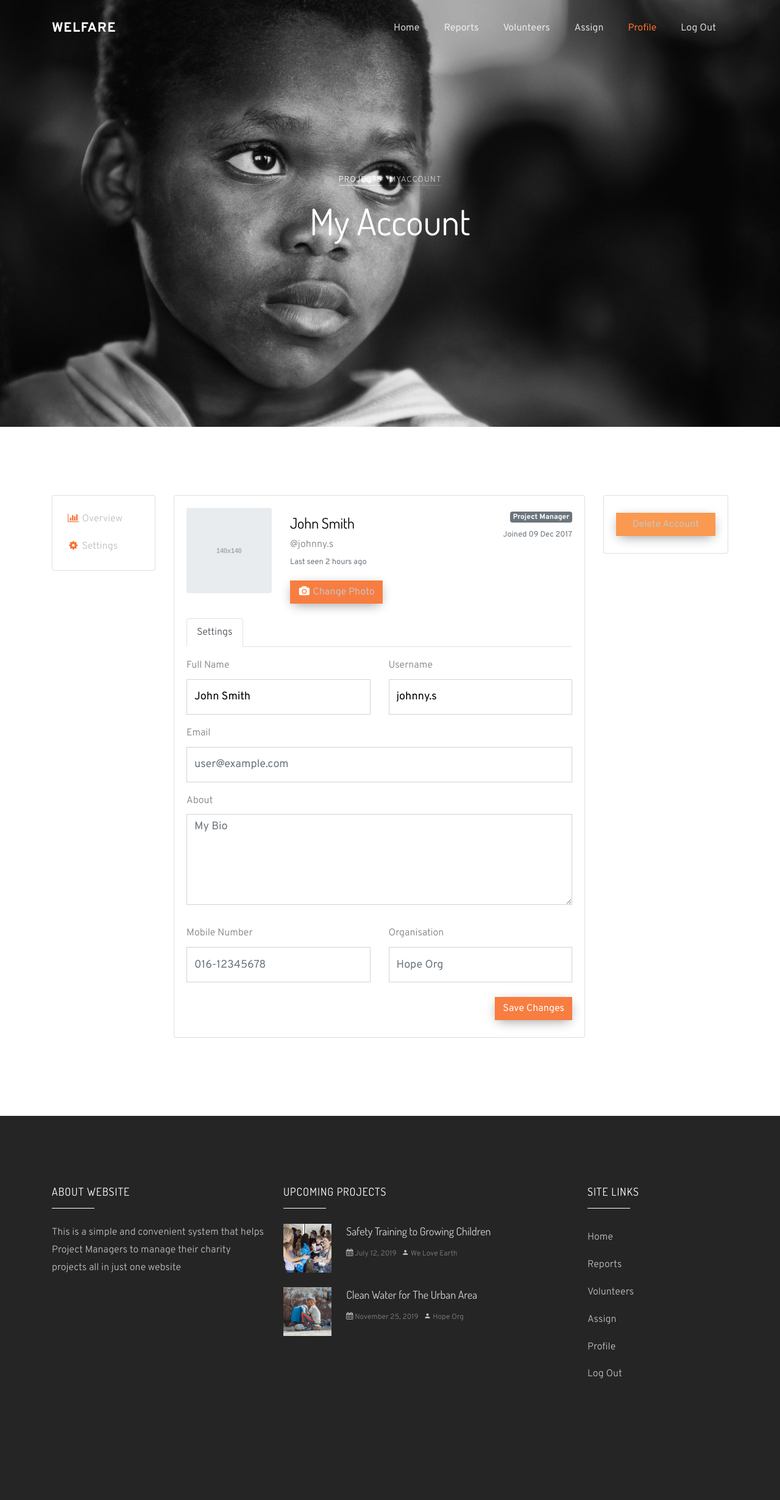
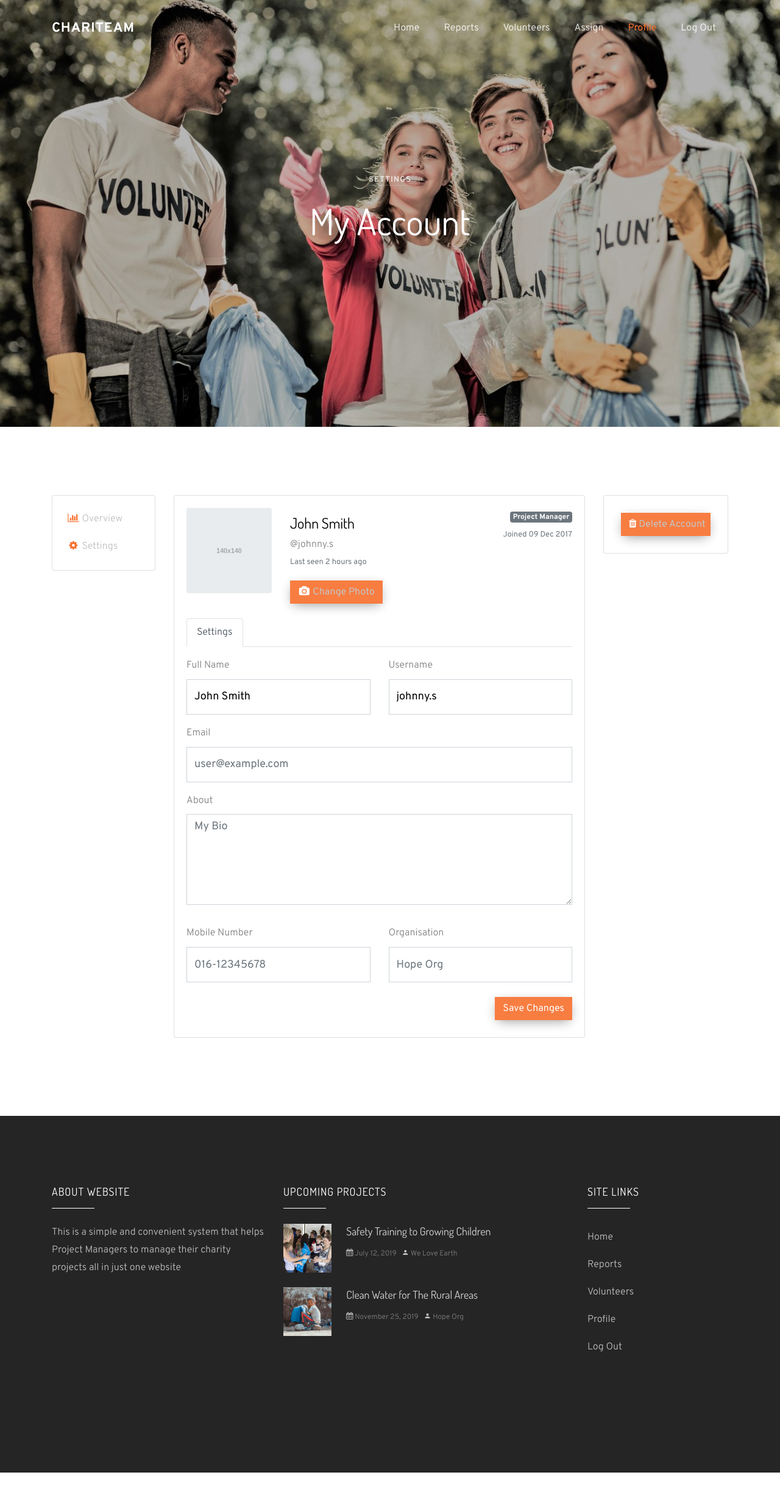
Before and after one commit to FitriMakmor/chariteam, a PHP site: page /userProfileEdit.html in a window 1280 px wide. Shown: the whole page at 61% size. After the commit the page ends 2415 px from the top, so only its background shows below. Run offline with PHP 8.4, Linux system fonts and the light colour scheme; some libraries are stand-ins or nearby versions; some web fonts are replaced.

Commit message:
final changes

```diff
--- a/DeleteProfileButton.css
+++ b/DeleteProfileButton.css
@@ -21,6 +21,7 @@ button:hover {
   width: 50%;
 }
 
+
 /* Add a color to the cancel button */
 .cancelbtn {
   background-color: #ccc;
@@ -38,6 +39,7 @@ button:hover {
   text-align: center;
 }
 
+
 /* The Modal (background) */
 .modal {
   display: none; /* Hidden by default */
@@ -48,32 +50,36 @@ button:hover {
   width: 100%; /* Full width */
   height: 100%; /* Full height */
   overflow: auto; /* Enable scroll if needed */
-  background-color: #474e5d;
   padding-top: 50px;
+  background-color: rgba(0, 0, 0, 0.4);
 }
 
+
+.is-blurred {
+  filter: blur(10px);
+  -webkit-filter: blur(10px);
+}
+
+
 /* Modal Content/Box */
+.myModal-content {
+  background-color: #fefefe;
+  margin: 5% auto 15% auto; /* 5% from the top, 15% from the bottom and centered */
+  border: 1px solid #888;
+  width: 40%; /* Could be more or less, depending on screen size */
+}
+
 .modal-content {
   background-color: #fefefe;
   margin: 5% auto 15% auto; /* 5% from the top, 15% from the bottom and centered */
   border: 1px solid #888;
-  width: 50%; /* Could be more or less, depending on screen size */
+  width: 40%; /* Could be more or less, depending on screen size */
 }
 
 /* Style the horizontal ruler */
 hr {
   border: 1px solid #f1f1f1;
   margin-bottom: 25px;
-}
-
-/* The Modal Close Button (x) */
-.close {
-  position: absolute;
-  right: 35px;
-  top: 15px;
-  font-size: 40px;
-  font-weight: bold;
-  color: #f1f1f1;
 }
 
 .close:hover,
--- a/addProject.html
+++ b/addProject.html
@@ -147,7 +147,6 @@
               <li><a href="projects.html" class="py-2 d-block">Home</a></li>
               <li><a href="meetingreport.html" class="py-2 d-block">Reports</a></li>
               <li><a href="listvolunteer.html" class="py-2 d-block">Volunteers</a></li>
-              <li><a href="assign-volunteers.html" class="py-2 d-block">Assign</a></li>
               <li><a href="userProfileMain.html" class="py-2 d-block">Profile</a></li>
               <li><a href="login.html" class="py-2 d-block">Log Out</a></li>
             </ul>
--- a/addreport.html
+++ b/addreport.html
@@ -129,7 +129,7 @@
             <div class="block-21 mb-4 d-flex">
               <a class="blog-img mr-4" style="background-image: url(images/image_2.jpg);"></a>
               <div class="text">
-                <h3 class="heading"><a href="projects.html">Clean Water for The Urban Area</a></h3>
+                <h3 class="heading"><a href="projects.html">Clean Water for The Rural Areas</a></h3>
                 <div class="meta">
                   <div><a href="#"><span class="icon-calendar"></span> November 25, 2019</a></div>
                   <div><a href="#"><span class="icon-person" name="Organisation"></span> Hope Org</a></div>
@@ -146,7 +146,6 @@
               <li><a href="projects.html" class="py-2 d-block">Home</a></li>
               <li><a href="meetingreport.html" class="py-2 d-block">Reports</a></li>
               <li><a href="listvolunteer.html" class="py-2 d-block">Volunteers</a></li>
-              <li><a href="assign-volunteers.html" class="py-2 d-block">Assign</a></li>
               <li><a href="userProfileMain.html" class="py-2 d-block">Profile</a></li>
               <li><a href="login.html" class="py-2 d-block">Log Out</a></li>
             </ul>
--- a/assign-volunteers.html
+++ b/assign-volunteers.html
@@ -252,7 +252,7 @@
               <div class="block-21 mb-4 d-flex">
                 <a class="blog-img mr-4" style="background-image: url(images/image_2.jpg);"></a>
                 <div class="text">
-                  <h3 class="heading"><a href="projects.html">Clean Water for The Urban Area</a></h3>
+                  <h3 class="heading"><a href="projects.html">Clean Water for The Rural Areas</a></h3>
                   <div class="meta">
                     <div><a href="#"><span class="icon-calendar"></span> November 25, 2019</a></div>
                     <div><a href="#"><span class="icon-person" name="Organisation"></span> Hope Org</a></div>
@@ -269,7 +269,6 @@
                 <li><a href="projects.html" class="py-2 d-block">Home</a></li>
                 <li><a href="meetingreport.html" class="py-2 d-block">Reports</a></li>
                 <li><a href="listvolunteer.html" class="py-2 d-block">Volunteers</a></li>
-                <li><a href="assign-volunteers.html" class="py-2 d-block">Assign</a></li>
                 <li><a href="userProfileMain.html" class="py-2 d-block">Profile</a></li>
                 <li><a href="login.html" class="py-2 d-block">Log Out</a></li>
               </ul>
--- a/createvolunteer.html
+++ b/createvolunteer.html
@@ -195,7 +195,7 @@
               <div class="block-21 mb-4 d-flex">
                 <a class="blog-img mr-4" style="background-image: url(images/image_2.jpg);"></a>
                 <div class="text">
-                  <h3 class="heading"><a href="projects.html">Clean Water for The Urban Area</a></h3>
+                  <h3 class="heading"><a href="projects.html">Clean Water for The Rural Areas</a></h3>
                   <div class="meta">
                     <div><a href="#"><span class="icon-calendar"></span> November 25, 2019</a></div>
                     <div><a href="#"><span class="icon-person" name="Organisation"></span> Hope Org</a></div>
@@ -212,7 +212,6 @@
                 <li><a href="projects.html" class="py-2 d-block">Home</a></li>
                 <li><a href="meetingreport.html" class="py-2 d-block">Reports</a></li>
                 <li><a href="listvolunteer.html" class="py-2 d-block">Volunteers</a></li>
-                <li><a href="assign-volunteers.html" class="py-2 d-block">Assign</a></li>
                 <li><a href="userProfileMain.html" class="py-2 d-block">Profile</a></li>
                 <li><a href="login.html" class="py-2 d-block">Log Out</a></li>
               </ul>
--- a/displayprofile.html
+++ b/displayprofile.html
@@ -180,7 +180,7 @@
               <div class="block-21 mb-4 d-flex">
                 <a class="blog-img mr-4" style="background-image: url(images/image_2.jpg);"></a>
                 <div class="text">
-                  <h3 class="heading"><a href="projects.html">Clean Water for The Urban Area</a></h3>
+                  <h3 class="heading"><a href="projects.html">Clean Water for The Rural Areas</a></h3>
                   <div class="meta">
                     <div><a href="#"><span class="icon-calendar"></span> November 25, 2019</a></div>
                     <div><a href="#"><span class="icon-person" name="Organisation"></span> Hope Org</a></div>
@@ -197,7 +197,6 @@
                 <li><a href="projects.html" class="py-2 d-block">Home</a></li>
                 <li><a href="meetingreport.html" class="py-2 d-block">Reports</a></li>
                 <li><a href="listvolunteer.html" class="py-2 d-block">Volunteers</a></li>
-                <li><a href="assign-volunteers.html" class="py-2 d-block">Assign</a></li>
                 <li><a href="userProfileMain.html" class="py-2 d-block">Profile</a></li>
                 <li><a href="login.html" class="py-2 d-block">Log Out</a></li>
               </ul>
--- a/donaterename.html
+++ b/donaterename.html
@@ -284,7 +284,6 @@
                 <li><a href="projects.html" class="py-2 d-block">Home</a></li>
                 <li><a href="meetingreport.html" class="py-2 d-block">Reports</a></li>
                 <li><a href="listvolunteer.html" class="py-2 d-block">Volunteers</a></li>
-                <li><a href="assign-volunteers.html" class="py-2 d-block">Assign</a></li>
                 <li><a href="userProfileMain.html" class="py-2 d-block">Profile</a></li>
                 <li><a href="login.html" class="py-2 d-block">Log Out</a></li>
               </ul>
--- a/editProject.html
+++ b/editProject.html
@@ -140,7 +140,6 @@
             <li><a href="projects.html" class="py-2 d-block">Home</a></li>
             <li><a href="meetingreport.html" class="py-2 d-block">Reports</a></li>
             <li><a href="listvolunteer.html" class="py-2 d-block">Volunteers</a></li>
-            <li><a href="assign-volunteers.html" class="py-2 d-block">Assign</a></li>
             <li><a href="userProfileMain.html" class="py-2 d-block">Profile</a></li>
             <li><a href="login.html" class="py-2 d-block">Log Out</a></li>
           </ul>
--- a/editreport.html
+++ b/editreport.html
@@ -129,7 +129,7 @@
               <div class="block-21 mb-4 d-flex">
                 <a class="blog-img mr-4" style="background-image: url(images/image_2.jpg);"></a>
                 <div class="text">
-                  <h3 class="heading"><a href="projects.html">Clean Water for The Urban Area</a></h3>
+                  <h3 class="heading"><a href="projects.html">Clean Water for The Rural Areas</a></h3>
                   <div class="meta">
                     <div><a href="#"><span class="icon-calendar"></span> November 25, 2019</a></div>
                     <div><a href="#"><span class="icon-person" name="Organisation"></span> Hope Org</a></div>
@@ -146,7 +146,6 @@
                 <li><a href="projects.html" class="py-2 d-block">Home</a></li>
                 <li><a href="meetingreport.html" class="py-2 d-block">Reports</a></li>
                 <li><a href="listvolunteer.html" class="py-2 d-block">Volunteers</a></li>
-                <li><a href="assign-volunteers.html" class="py-2 d-block">Assign</a></li>
                 <li><a href="userProfileMain.html" class="py-2 d-block">Profile</a></li>
                 <li><a href="login.html" class="py-2 d-block">Log Out</a></li>
               </ul>
--- a/editvolunteer.html
+++ b/editvolunteer.html
@@ -209,7 +209,7 @@
               <div class="block-21 mb-4 d-flex">
                 <a class="blog-img mr-4" style="background-image: url(images/image_2.jpg);"></a>
                 <div class="text">
-                  <h3 class="heading"><a href="projects.html">Clean Water for The Urban Area</a></h3>
+                  <h3 class="heading"><a href="projects.html">Clean Water for The Rural Areas</a></h3>
                   <div class="meta">
                     <div><a href="#"><span class="icon-calendar"></span> November 25, 2019</a></div>
                     <div><a href="#"><span class="icon-person" name="Organisation"></span> Hope Org</a></div>
@@ -226,7 +226,6 @@
                 <li><a href="projects.html" class="py-2 d-block">Home</a></li>
                 <li><a href="meetingreport.html" class="py-2 d-block">Reports</a></li>
                 <li><a href="listvolunteer.html" class="py-2 d-block">Volunteers</a></li>
-                <li><a href="assign-volunteers.html" class="py-2 d-block">Assign</a></li>
                 <li><a href="userProfileMain.html" class="py-2 d-block">Profile</a></li>
                 <li><a href="login.html" class="py-2 d-block">Log Out</a></li>
               </ul>
--- a/listOfReports1.html
+++ b/listOfReports1.html
@@ -284,7 +284,7 @@
               <div class="block-21 mb-4 d-flex">
                 <a class="blog-img mr-4" style="background-image: url(images/image_2.jpg);"></a>
                 <div class="text">
-                  <h3 class="heading"><a href="projects.html">Clean Water for The Urban Area</a></h3>
+                  <h3 class="heading"><a href="projects.html">Clean Water for The Rural Areas</a></h3>
                   <div class="meta">
                     <div><a href="#"><span class="icon-calendar"></span> November 25, 2019</a></div>
                     <div><a href="#"><span class="icon-person" name="Organisation"></span> Hope Org</a></div>
@@ -301,7 +301,6 @@
                 <li><a href="projects.html" class="py-2 d-block">Home</a></li>
                 <li><a href="meetingreport.html" class="py-2 d-block">Reports</a></li>
                 <li><a href="listvolunteer.html" class="py-2 d-block">Volunteers</a></li>
-                <li><a href="assign-volunteers.html" class="py-2 d-block">Assign</a></li>
                 <li><a href="userProfileMain.html" class="py-2 d-block">Profile</a></li>
                 <li><a href="login.html" class="py-2 d-block">Log Out</a></li>
               </ul>
--- a/listvolunteer.html
+++ b/listvolunteer.html
@@ -253,7 +253,7 @@
               <div class="block-21 mb-4 d-flex">
                 <a class="blog-img mr-4" style="background-image: url(images/image_2.jpg);"></a>
                 <div class="text">
-                  <h3 class="heading"><a href="projects.html">Clean Water for The Urban Area</a></h3>
+                  <h3 class="heading"><a href="projects.html">Clean Water for The Rural Areas</a></h3>
                   <div class="meta">
                     <div><a href="#"><span class="icon-calendar"></span> November 25, 2019</a></div>
                     <div><a href="#"><span class="icon-person" name="Organisation"></span> Hope Org</a></div>
@@ -270,7 +270,6 @@
                 <li><a href="projects.html" class="py-2 d-block">Home</a></li>
                 <li><a href="meetingreport.html" class="py-2 d-block">Reports</a></li>
                 <li><a href="listvolunteer.html" class="py-2 d-block">Volunteers</a></li>
-                <li><a href="assign-volunteers.html" class="py-2 d-block">Assign</a></li>
                 <li><a href="userProfileMain.html" class="py-2 d-block">Profile</a></li>
                 <li><a href="login.html" class="py-2 d-block">Log Out</a></li>
               </ul>
--- a/meetingreport.html
+++ b/meetingreport.html
@@ -212,7 +212,7 @@
               <div class="block-21 mb-4 d-flex">
                 <a class="blog-img mr-4" style="background-image: url(images/image_2.jpg);"></a>
                 <div class="text">
-                  <h3 class="heading"><a href="projects.html">Clean Water for The Urban Area</a></h3>
+                  <h3 class="heading"><a href="projects.html">Clean Water for The Rural Areas</a></h3>
                   <div class="meta">
                     <div><a href="#"><span class="icon-calendar"></span> November 25, 2019</a></div>
                     <div><a href="#"><span class="icon-person" name="Organisation"></span> Hope Org</a></div>
@@ -229,7 +229,6 @@
                 <li><a href="projects.html" class="py-2 d-block">Home</a></li>
                 <li><a href="meetingreport.html" class="py-2 d-block">Reports</a></li>
                 <li><a href="listvolunteer.html" class="py-2 d-block">Volunteers</a></li>
-                <li><a href="assign-volunteers.html" class="py-2 d-block">Assign</a></li>
                 <li><a href="userProfileMain.html" class="py-2 d-block">Profile</a></li>
                 <li><a href="login.html" class="py-2 d-block">Log Out</a></li>
               </ul>
--- a/project-volunteers.html
+++ b/project-volunteers.html
@@ -269,7 +269,6 @@
                 <li><a href="projects.html" class="py-2 d-block">Home</a></li>
                 <li><a href="meetingreport.html" class="py-2 d-block">Reports</a></li>
                 <li><a href="listvolunteer.html" class="py-2 d-block">Volunteers</a></li>
-                <li><a href="assign-volunteers.html" class="py-2 d-block">Assign</a></li>
                 <li><a href="userProfileMain.html" class="py-2 d-block">Profile</a></li>
                 <li><a href="login.html" class="py-2 d-block">Log Out</a></li>
               </ul>
--- a/projects.html
+++ b/projects.html
@@ -471,7 +471,6 @@
             <li><a href="projects.html" class="py-2 d-block">Home</a></li>
             <li><a href="meetingreport.html" class="py-2 d-block">Reports</a></li>
             <li><a href="listvolunteer.html" class="py-2 d-block">Volunteers</a></li>
-            <li><a href="assign-volunteers.html" class="py-2 d-block">Assign</a></li>
             <li><a href="userProfileMain.html" class="py-2 d-block">Profile</a></li>
             <li><a href="login.html" class="py-2 d-block">Log Out</a></li>
           </ul>
--- a/userProfileEdit.html
+++ b/userProfileEdit.html
@@ -1,7 +1,7 @@
 <!DOCTYPE html>
 <html lang="en">
   <head>
-    <title>Welfare - Free Bootstrap 4 Template by Colorlib</title>
+    <title>Chariteam - MyAccount</title>
     <meta charset="utf-8">
     <meta name="viewport" content="width=device-width, initial-scale=1, shrink-to-fit=no">
 
@@ -28,13 +28,12 @@
     <link rel="stylesheet" href="css/style.css">
     <link rel="stylesheet" href="DeleteProfileButton.css">
 
-
   </head>
   <body>
 
   <nav class="navbar navbar-expand-lg navbar-dark ftco_navbar bg-dark ftco-navbar-light" id="ftco-navbar">
     <div class="container">
-      <a class="navbar-brand" href="index.html">Welfare</a>
+      <a class="navbar-brand" href="projects.html">Chariteam</a>
       <button class="navbar-toggler" type="button" data-toggle="collapse" data-target="#ftco-nav" aria-controls="ftco-nav" aria-expanded="false" aria-label="Toggle navigation">
         <span class="oi oi-menu"></span> Menu
       </button>
@@ -53,12 +52,12 @@
   </nav>
     <!-- END nav -->
 
-    <div class="hero-wrap" style="background-image: url('images/bg_7.jpg');" data-stellar-background-ratio="0.5">
+    <div class="hero-wrap" style="background-image: url('images/bg_9.jpg');" data-stellar-background-ratio="0.5">
       <div class="overlay"></div>
       <div class="container">
         <div class="row no-gutters slider-text align-items-center justify-content-center" data-scrollax-parent="true">
           <div class="col-md-7 ftco-animate text-center" data-scrollax=" properties: { translateY: '70%' }">
-             <p class="breadcrumbs" data-scrollax="properties: { translateY: '30%', opacity: 1.6 }"><span class="mr-2"><a href="projects.html">Projects</a></span> <span>MyAccount</span></p>
+             <p class="breadcrumbs" data-scrollax="properties: { translateY: '30%', opacity: 1.6 }"><span class="font-weight-bold">Settings</span></p>
             <h1 class="mb-3 bread" data-scrollax="properties: { translateY: '30%', opacity: 1.6 }">My Account</h1>
           </div>
         </div>
@@ -74,8 +73,8 @@
            <div class="card p-3">
            <div class="e-navlist e-navlist--active-bg">
                <ul class="nav">
-               <li class="nav-item"><a class="nav-link px-2 active" href="userProfileMain.html"><i class="fa fa-fw fa-bar-chart mr-1"></i><span>Overview</span></a></li>
-               <li class="nav-item"><a class="nav-link px-2" href="userProfileEdit.html"><i class="fa fa-fw fa-cog mr-1"></i><span>Settings</span></a></li>
+               <li class="nav-item"><a class="nav-link px-2" href="userProfileMain.html"><i class="fa fa-fw fa-bar-chart mr-1"></i><span>Overview</span></a></li>
+               <li class="nav-item"><a class="nav-link px-2 active" href="userProfileEdit.html"><i class="fa fa-fw fa-cog mr-1"></i><span>Settings</span></a></li>
                </ul>
            </div>
            </div>
@@ -104,10 +103,36 @@
                     <p class="mb-0">@johnny.s</p>
                     <div class="text-muted"><small>Last seen 2 hours ago</small></div>
                     <div class="mt-2">
-                      <button class="btn btn-primary" type="button">
+                      <button class="btn btn-primary" type="button" onclick="document.getElementById('id02').style.display='block'">
                         <i class="fa fa-fw fa-camera"></i>
                         <span>Change Photo</span>
                       </button>
+
+                      <div id="id02" class="modal">
+                        <form class="modal-content" action="/action_page.php">
+                          <div class="containerhere">
+                            <form method='post' action='' enctype="multipart/form-data">
+                              Select file : <input type='file' name='file' id='file' class='form-control' ><br>
+                              <input type='button' class='btn btn-info' value='Upload' id='btn_upload'> &nbsp;
+                              <input type="button" onclick="document.getElementById('id02').style.display='none'" class="btn btn-primary" value='Cancel'>
+                            </form>
+
+                          </div>
+                        </form>
+                      </div>
+                      <script>
+                        // Get the modal
+                        var modal = document.getElementById('id02');
+
+                        // When the user clicks anywhere outside of the modal, close it
+                        window.onclick = function(event) {
+                          if (event.target == modal) {
+                            modal.style.display = "none";
+                          }
+                        }
+                        </script>
+
+
 
 
                     </div>
@@ -190,17 +215,16 @@
       <div class="col-12 col-md-3 mb-3">
         <div class="card mb-3">
           <div class="card-body">
-
-              <button onclick="document.getElementById('id01').style.display='block'" class="btn btn-block btn-secondary">
-
+              <div class="px-xl-2">
+              <button onclick="document.getElementById('id01').style.display='block'" class="btn btn-block btn-primary">
+                <i class="fa fa-trash" aria-hidden="true"></i>
                   <span>Delete Account</span>
               </button>
-
+              <div class="px-xl-3">
           </div>
           </div>
           <div id="id01" class="modal">
-            <span onclick="document.getElementById('id01').style.display='none'" class="close" title="Close Modal">×</span>
-            <form class="modal-content" action="/action_page.php">
+            <form class="myModal-content" action="/action_page.php">
               <div class="containerhere">
                 <h1>Delete Account</h1>
                 <p>Are you sure you want to delete your account?</p>
@@ -261,7 +285,7 @@
               <div class="block-21 mb-4 d-flex">
                 <a class="blog-img mr-4" style="background-image: url(images/image_2.jpg);"></a>
                 <div class="text">
-                  <h3 class="heading"><a href="projects.html">Clean Water for The Urban Area</a></h3>
+                  <h3 class="heading"><a href="projects.html">Clean Water for The Rural Areas</a></h3>
                   <div class="meta">
                     <div><a href="#"><span class="icon-calendar"></span> November 25, 2019</a></div>
                     <div><a href="#"><span class="icon-person" name="Organisation"></span> Hope Org</a></div>
@@ -278,7 +302,6 @@
                 <li><a href="projects.html" class="py-2 d-block">Home</a></li>
                 <li><a href="meetingreport.html" class="py-2 d-block">Reports</a></li>
                 <li><a href="listvolunteer.html" class="py-2 d-block">Volunteers</a></li>
-                <li><a href="assign-volunteers.html" class="py-2 d-block">Assign</a></li>
                 <li><a href="userProfileMain.html" class="py-2 d-block">Profile</a></li>
                 <li><a href="login.html" class="py-2 d-block">Log Out</a></li>
               </ul>
@@ -314,5 +337,6 @@
   <script src="js/google-map.js"></script>
   <script src="js/main.js"></script>
 
+
   </body>
 </html>
```
Also changed, not shown: userProfileMain.html (+9 -12 lines), images/bg_9.jpg (added), images/bg_UP1.jpg (added).
